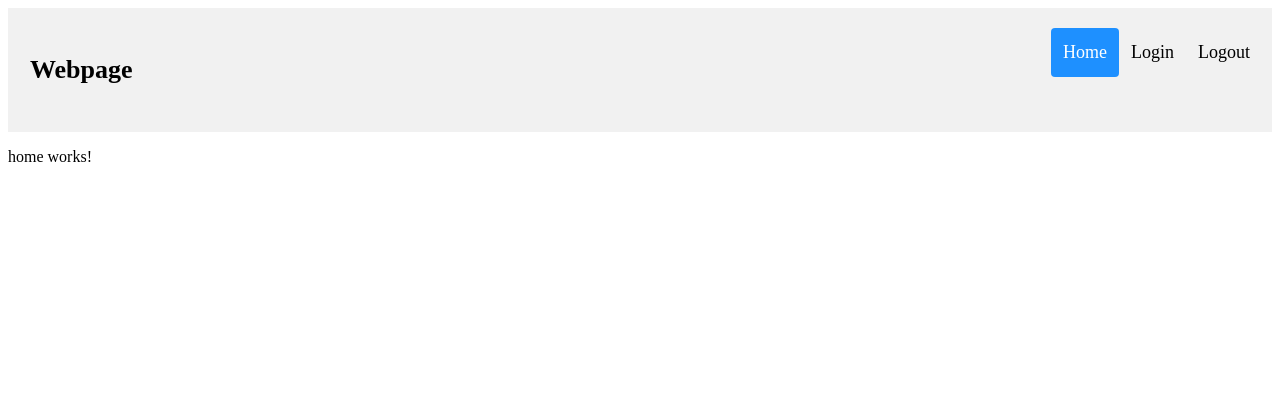
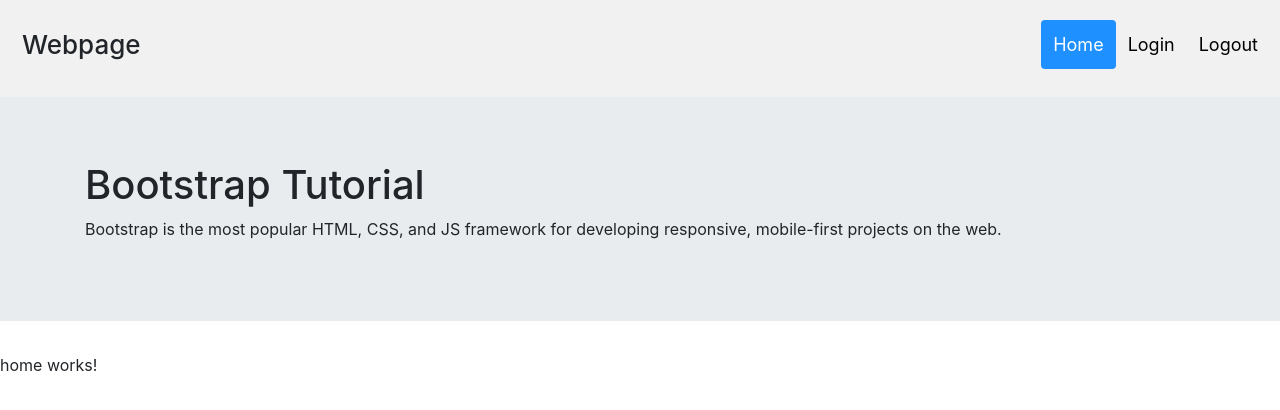
Before and after one commit to cmsalser/Information-Hub, an Angular app in the folder src/main/resources/front-end/: page /home in a window 1280 px wide. Shown: the top 410 px of the page. Built offline with nearby package versions, Linux system fonts and the light colour scheme.

Commit message:
Add Bootstrap and JQuery
Jquery and Bootstrap added to node modules and package

```diff
--- a/src/main/resources/front-end/angular.json
+++ b/src/main/resources/front-end/angular.json
@@ -24,9 +24,13 @@
               "src/assets"
             ],
             "styles": [
+              "node_modules/bootstrap/dist/css/bootstrap.min.css",
               "src/styles.css"
             ],
-            "scripts": []
+            "scripts": [
+              "jquery/dist/jquery.min.js",
+              "bootstrap/dist/js/bootstrap.min.js"
+            ]
           },
           "configurations": {
             "production": {
--- a/src/main/resources/front-end/package.json
+++ b/src/main/resources/front-end/package.json
@@ -19,6 +19,8 @@
     "@angular/platform-browser": "~11.2.0",
     "@angular/platform-browser-dynamic": "~11.2.0",
     "@angular/router": "~11.2.0",
+    "bootstrap": "^4.6.0",
+    "jquery": "^3.5.1",
     "rxjs": "~6.6.0",
     "tslib": "^2.0.0",
     "zone.js": "~0.11.3"
--- a/src/main/resources/front-end/src/app/app.component.html
+++ b/src/main/resources/front-end/src/app/app.component.html
@@ -6,5 +6,11 @@
         <a (click)="logout()">Logout</a>
     </div>
 </div>
+
+<div class="jumbotron jumbotron-fluid">
+  <div class="container">
+    <h1>Bootstrap Tutorial</h1>
+    <p>Bootstrap is the most popular HTML, CSS, and JS framework for developing responsive, mobile-first projects on the web.</p>
+  </div>
+</div>
 <router-outlet></router-outlet>
-<router-outlet></router-outlet>
```
Also changed, not shown: 1 other file (tests, documents, lock files or other folders).
